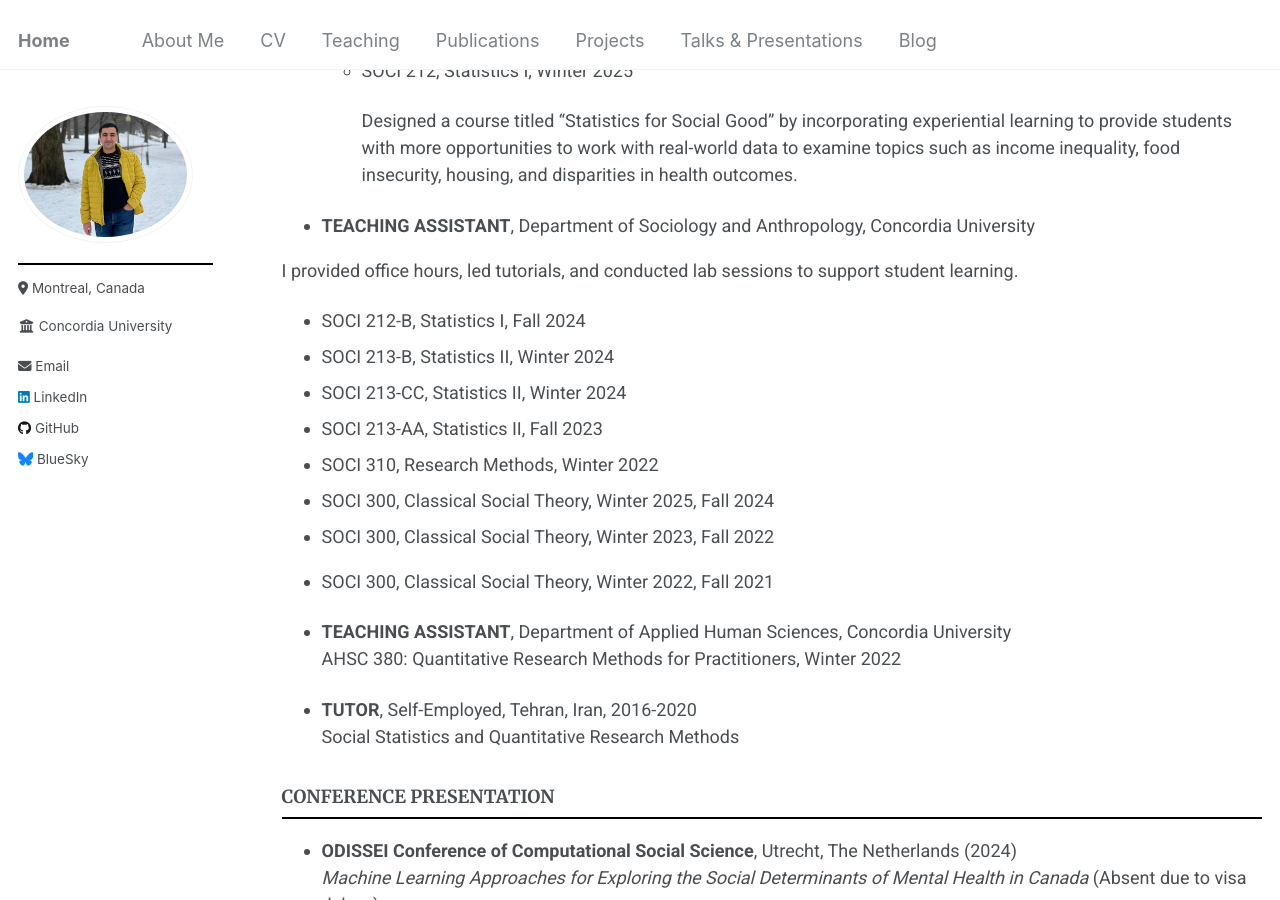
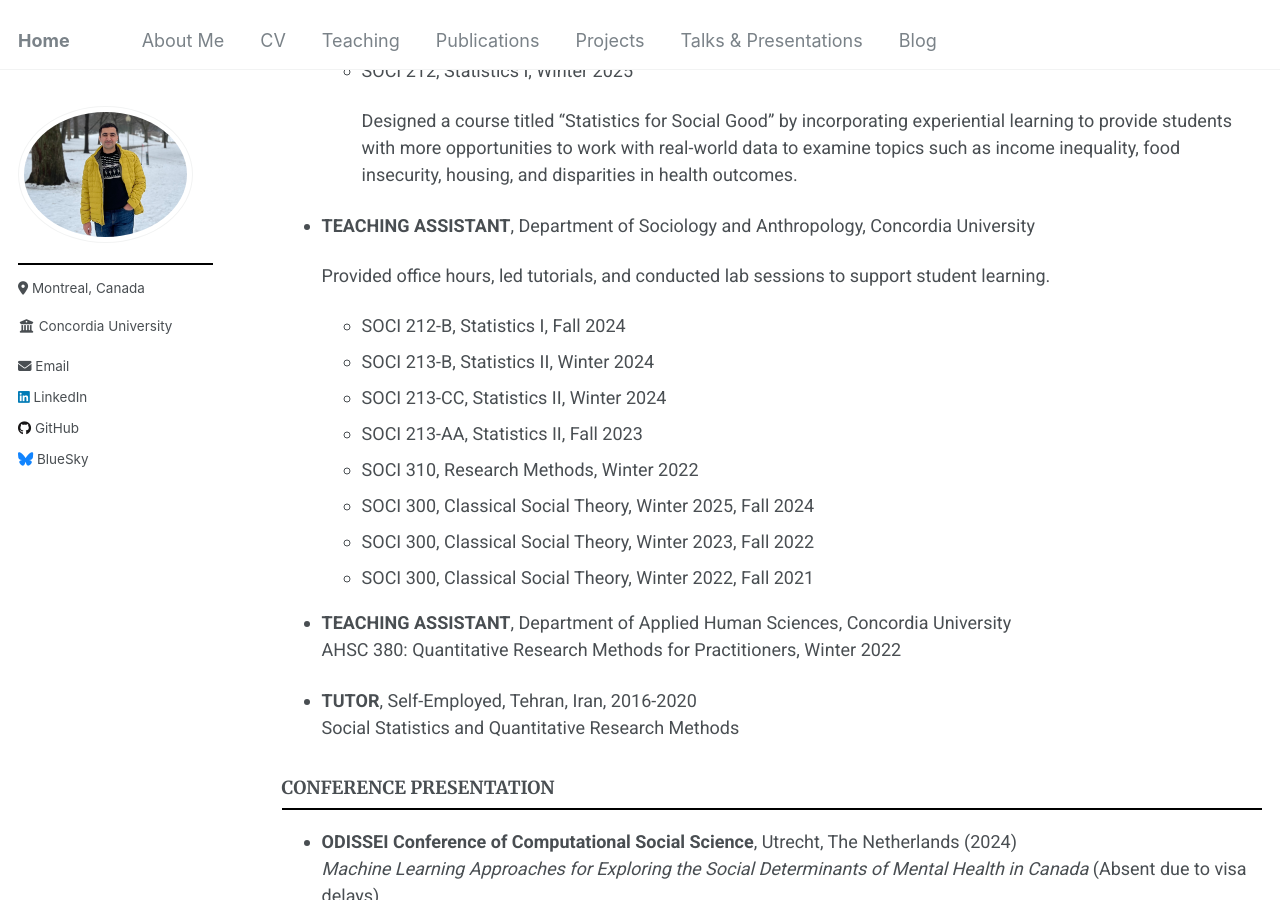
Before and after one commit to Mohsnmonji/mohsnmonji.github.io, a Jekyll site: the page built from _pages/Curriculum Vitae.md, in a window 1280 px wide and 900 px high, scrolled down 1459 px. Built offline with Jekyll 4.4.1, drawn with Linux system fonts in a browser that asks for light colours.

```diff
--- a/_pages/Curriculum Vitae.md
+++ b/_pages/Curriculum Vitae.md
@@ -61,7 +61,7 @@ redirect_from:
 
 - **TEACHING ASSISTANT**, Department of Sociology and Anthropology, Concordia University
 
-I provided office hours, led tutorials, and conducted lab sessions to support student learning.
+  Provided office hours, led tutorials, and conducted lab sessions to support student learning.
 
   - SOCI 212-B, Statistics I, Fall 2024
   - SOCI 213-B, Statistics II, Winter 2024
```
